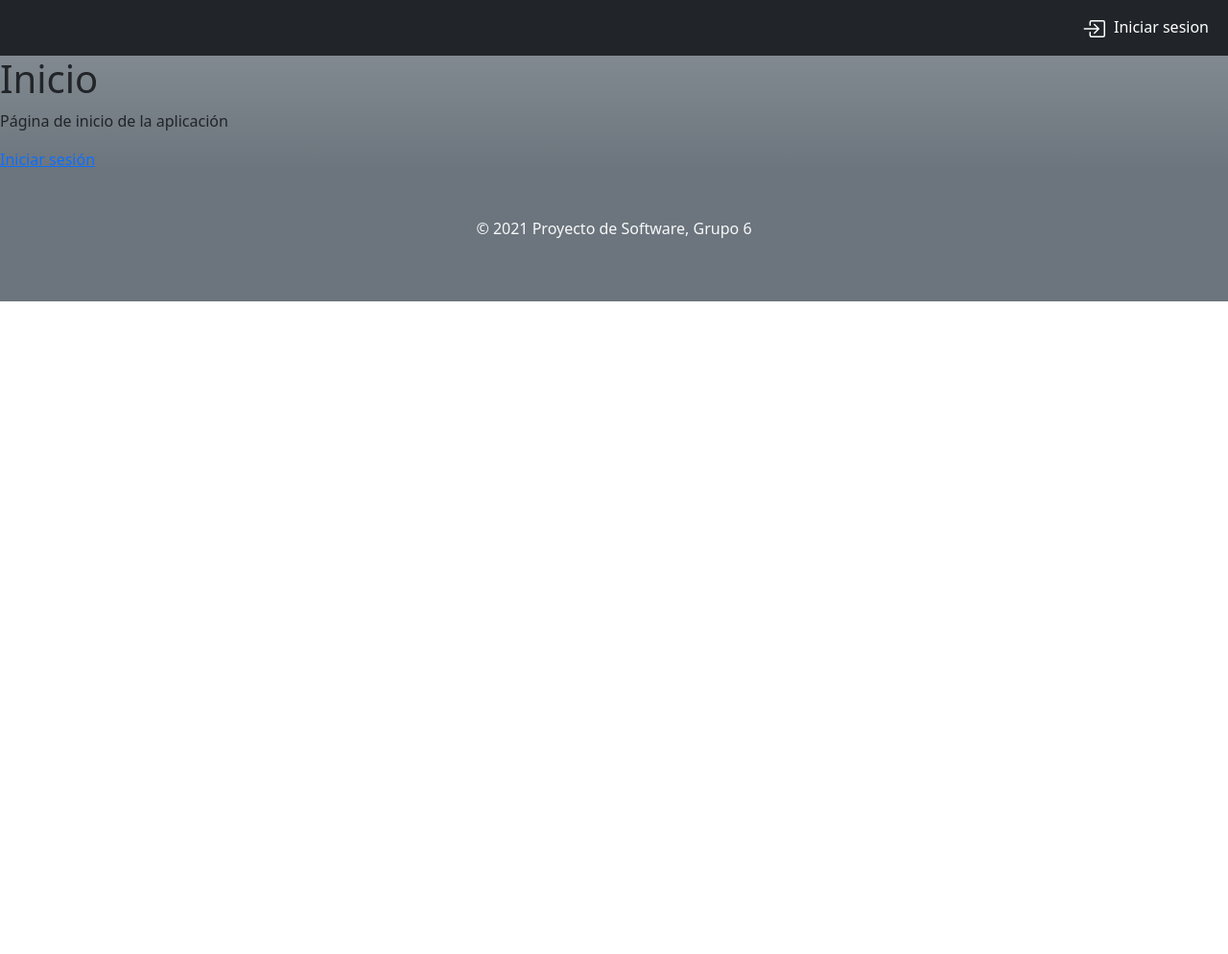
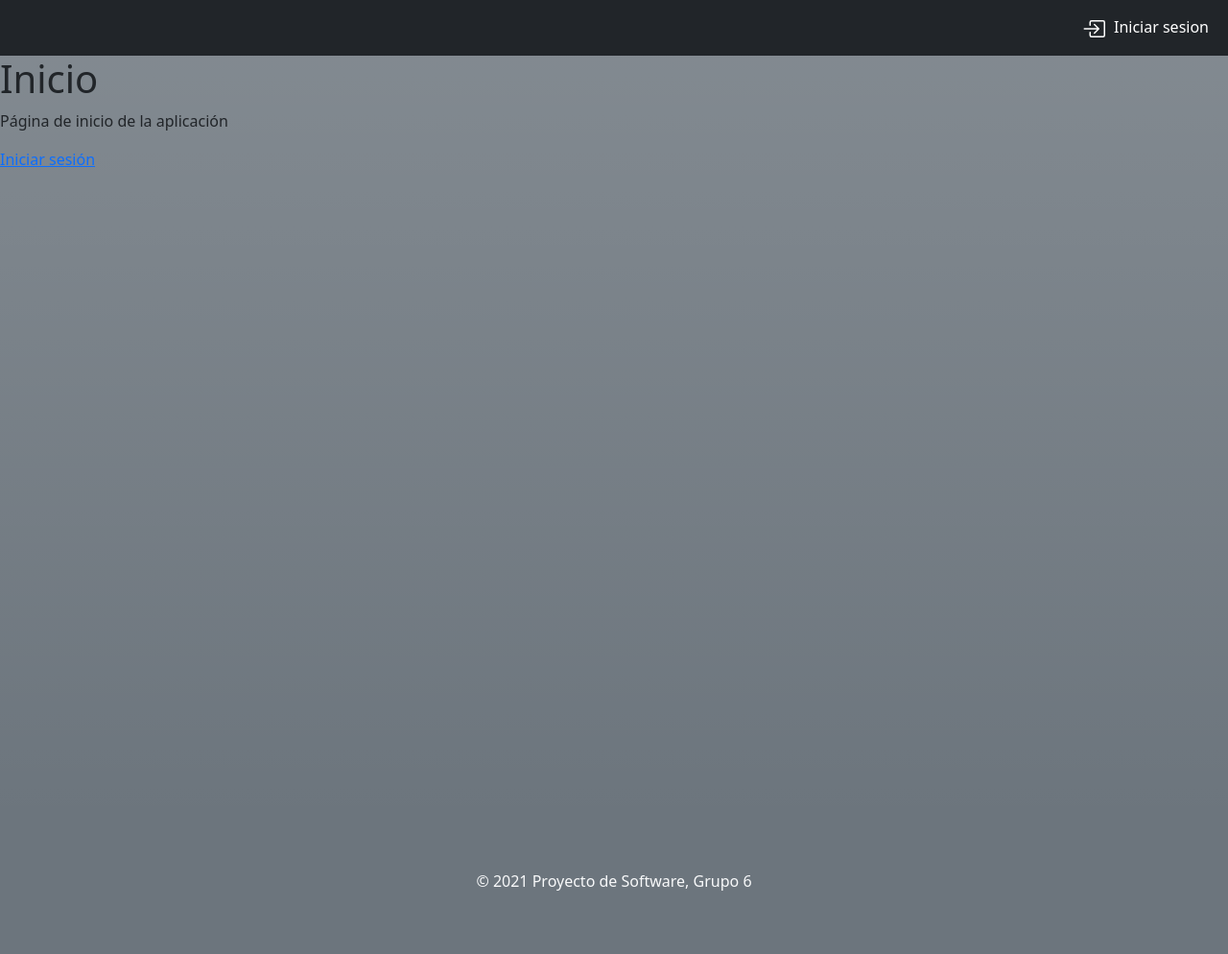
Before and after one commit to lautarooleastro/proyecto2021-grupo6, a Flask app: page / in a window 1280 px wide. Shown: the whole page at 96% size. Before the commit the page ends 314 px from the top, so only its background shows below. Run offline with Flask 2, Linux system fonts and the light colour scheme.

Commit message:
se agrego estilo al content block para que ocupe el 100% del viewport como minimo

```diff
--- a/app/templates/layout/layout.html
+++ b/app/templates/layout/layout.html
@@ -8,7 +8,7 @@
 <body>
   {% include "layout/navbar.html" %}
 
-  <div id="content" class="bg-secondary bg-gradient">
+  <div id="content" style="min-height: 100vh;" class="bg-secondary bg-gradient">
     {% block content %}
     {% endblock %}
   </div>
```
